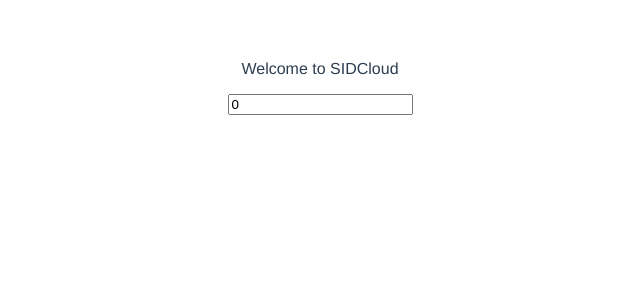
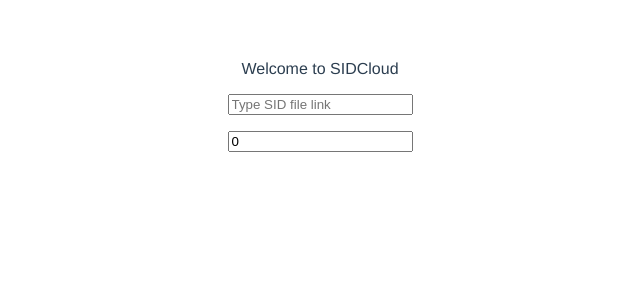
Before and after one commit to dkt64/sidcloud, a Vue app: page / in a window 1280 px wide. Shown: the top 300 px of the page, without its empty margins (320-960 px from the left). Built offline with nearby package versions, Linux system fonts and the light colour scheme.

Commit message:
postowanie

```diff
--- a/src/App.vue
+++ b/src/App.vue
@@ -1,6 +1,14 @@
 <template>
   <div id="app">
     <p>Welcome to SIDCloud</p>
+    <input
+      class="form-control"
+      v-model="sid_link"
+      v-on:keyup.enter="Link"
+      placeholder="Type SID file link"
+    />
+    <p>{{ sid_data }}</p>
+
     <input
       class="form-control"
       v-model="handle_id"
@@ -19,12 +27,17 @@
     return {
       handle_id: 0,
       handle_name: null,
-      info: null
+      info: null,
+      sid_link: null,
+      sid_data: null
     };
   },
   name: "app",
   components: {},
   methods: {
+    // ==========================================================
+    // Odczyt danych o scenerze
+    // ==========================================================
     Handle: function() {
       var query =
         "https://csdb.dk/webservice/?type=scener&id=" + this.handle_id;
@@ -37,6 +50,21 @@
 
       // eslint-disable-next-line
       console.log("Scener " + this.handle_name);
+    },
+    // ==========================================================
+    // Odtworzenie SIDa
+    // ==========================================================
+    Link: function() {
+      var query = "http://localhost:8099/api/v1/audio?sid_url=" + this.sid_link
+      // eslint-disable-next-line
+      console.log("Query = " + query);
+
+      axios
+        .post(query)
+        .then(response => (this.sid_data = response.data));
+
+      // eslint-disable-next-line
+      console.log("SID data " + this.sid_data);
     }
   }
 };
```
Also changed, not shown: 1 other file (tests, documents, lock files or other folders).
